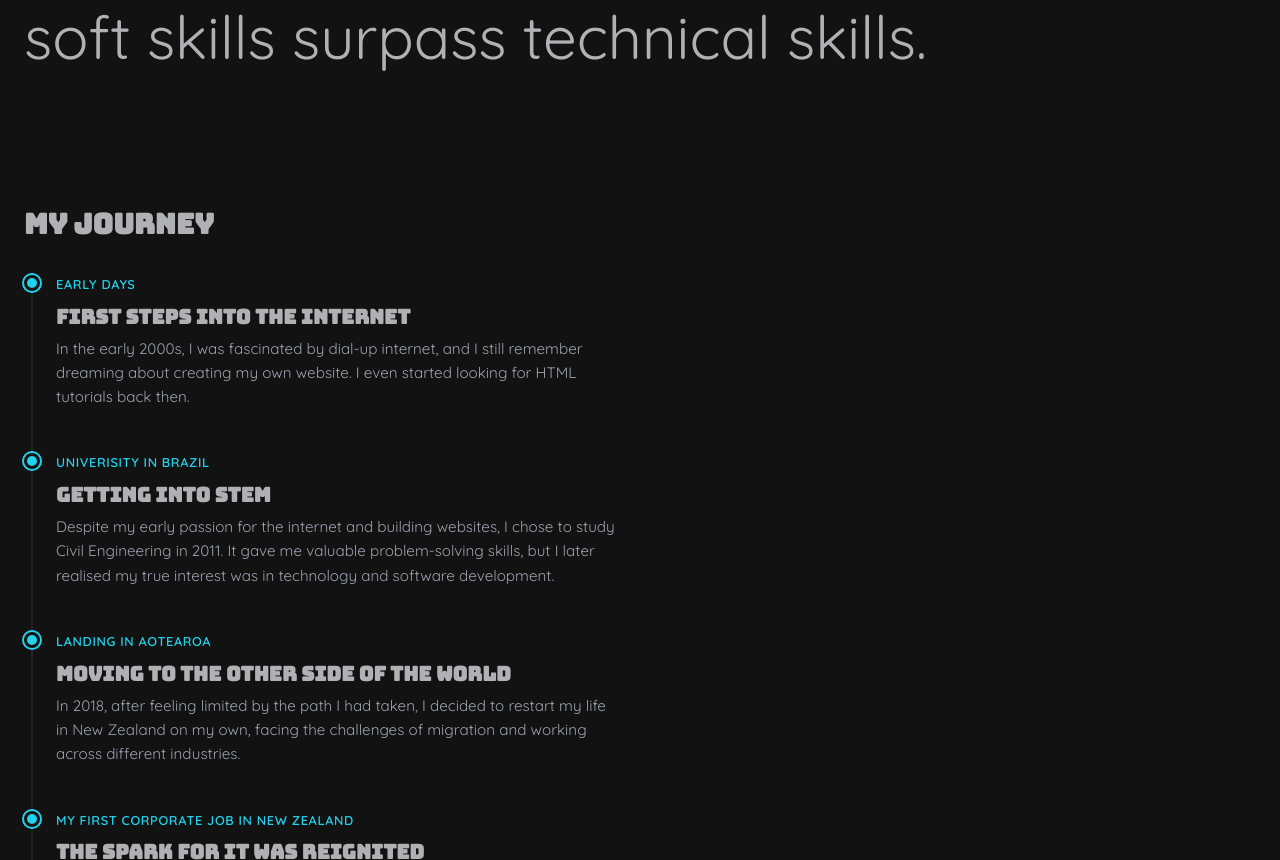
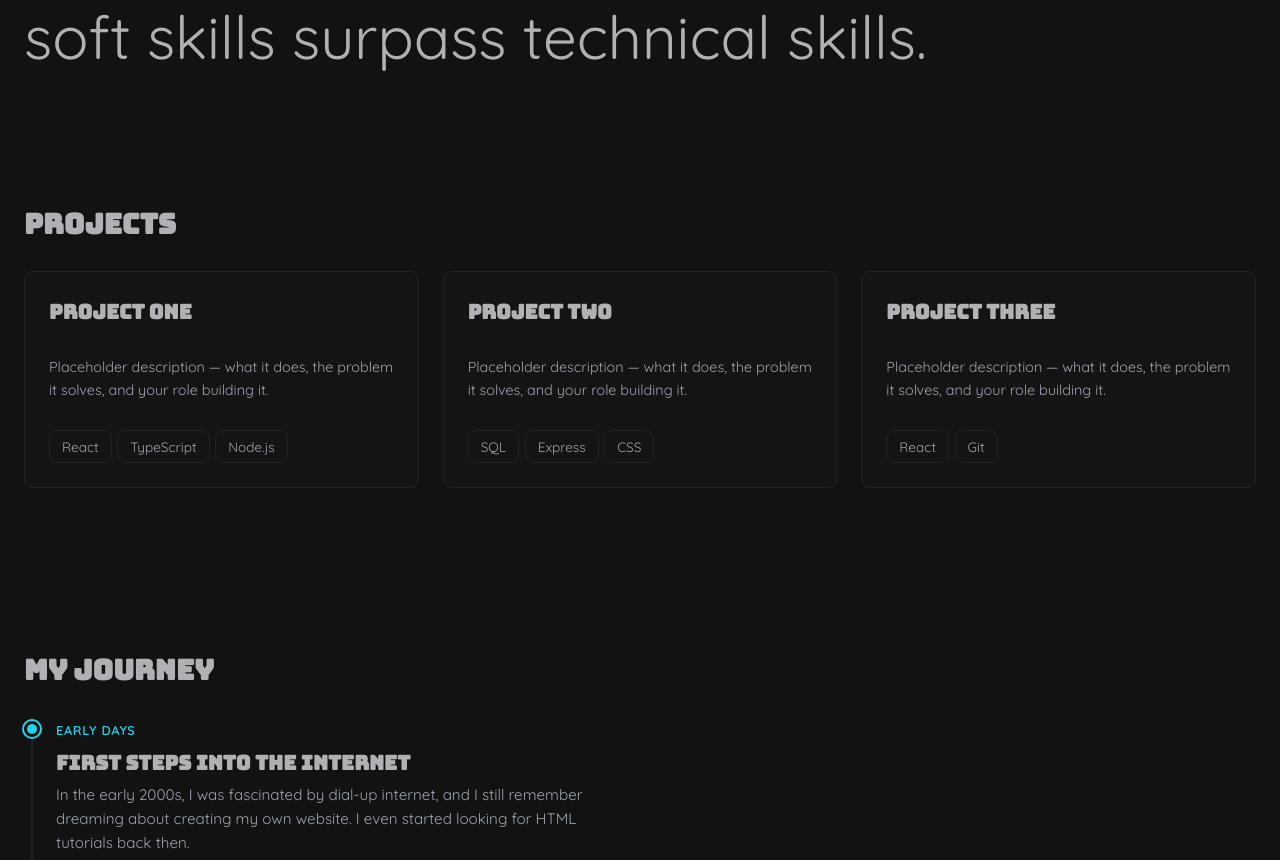
Before and after one commit to ale2502/portfolio-website, a React (Vite) app: page / in a window 1280 px wide. Shown: the part 1940-2800 px from the top of the page. Built offline with nearby package versions, Linux system fonts and the light colour scheme.

Commit message:
Add projects to home page

```diff
--- /dev/null
+++ b/src/components/Projects.tsx
@@ -0,0 +1,82 @@
+import { useRef } from 'react';
+import { motion } from 'framer-motion';
+import { useGSAP } from '@gsap/react';
+import gsap from 'gsap';
+
+const projects = [
+  {
+    title: 'Project One',
+    desc: 'Placeholder description — what it does, the problem it solves, and your role building it.',
+    tech: ['React', 'TypeScript', 'Node.js'],
+    link: '#',
+  },
+  {
+    title: 'Project Two',
+    desc: 'Placeholder description — what it does, the problem it solves, and your role building it.',
+    tech: ['SQL', 'Express', 'CSS'],
+    link: '#',
+  },
+  {
+    title: 'Project Three',
+    desc: 'Placeholder description — what it does, the problem it solves, and your role building it.',
+    tech: ['React', 'Git'],
+    link: '#',
+  },
+];
+
+export default function Projects() {
+  const sectionRef = useRef<HTMLElement>(null);
+  const headingRef = useRef<HTMLHeadingElement>(null);
+  const itemsRef = useRef<HTMLDivElement>(null);
+
+  useGSAP(
+    () => {
+      const tl = gsap.timeline({
+        scrollTrigger: {
+          trigger: sectionRef.current,
+          start: 'top bottom',
+          end: 'bottom top',
+          scrub: 1,
+        },
+      });
+
+      tl.to(headingRef.current, { y: -60, ease: 'none' }, 0).to(
+        itemsRef.current,
+        { y: 50, ease: 'none' },
+        0,
+      );
+    },
+    { scope: sectionRef },
+  );
+
+  return (
+    <section ref={sectionRef} className="projects-section">
+      <div className="container">
+        <h2 ref={headingRef}>Projects</h2>
+        <div ref={itemsRef} className="grid md:grid-cols-3 gap-6 mt-8">
+          {projects.map((project, i) => (
+            <motion.a
+              key={project.title}
+              href={project.link}
+              className="project-card"
+              initial={{ opacity: 0, y: 20 }}
+              whileInView={{ opacity: 1, y: 0 }}
+              viewport={{ amount: 0.4 }}
+              transition={{ duration: 1, delay: i * 0.1, ease: 'easeOut' }}
+            >
+              <h3>{project.title}</h3>
+              <p>{project.desc}</p>
+              <div className="project-tags">
+                {project.tech.map((t) => (
+                  <span key={t} className="skill-tag">
+                    {t}
+                  </span>
+                ))}
+              </div>
+            </motion.a>
+          ))}
+        </div>
+      </div>
+    </section>
+  );
+}
--- a/src/index.css
+++ b/src/index.css
@@ -276,6 +276,39 @@ main {
   font-size: 0.95rem;
 }
 
+/* Projects */
+.projects-section {
+  padding-bottom: 6rem;
+}
+
+.project-card {
+  display: block;
+  border: 1px solid var(--border);
+  background: var(--surface);
+  border-radius: var(--radius);
+  padding: 1.5rem;
+  text-decoration: none;
+  color: var(--text);
+  transition: border-color 0.2s ease;
+}
+
+.project-card:hover {
+  border-color: var(--accent);
+}
+
+.project-card p {
+  color: var(--text-muted);
+  font-size: 0.95rem;
+  margin-top: 0.5rem;
+}
+
+.project-tags {
+  display: flex;
+  flex-wrap: wrap;
+  gap: 0.4rem;
+  margin-top: 1rem;
+}
+
 /* About */
 .skills-grid {
   display: flex;
--- a/src/pages/Home.tsx
+++ b/src/pages/Home.tsx
@@ -5,6 +5,7 @@ import gsap from 'gsap';
 import LiteYouTubeEmbed from 'react-lite-youtube-embed';
 import 'react-lite-youtube-embed/dist/LiteYouTubeEmbed.css';
 import Timeline from '../components/Timeline';
+import Projects from '../components/Projects';
 
 const skills = ['TypeScript', 'React', 'Node.js', 'SQL', 'Git', 'CSS'];
 
@@ -174,6 +175,9 @@ export default function Home() {
         </div>
       </section>
 
+      {/* Projects */}
+      <Projects />
+
       {/* Timeline */}
       <Timeline />
 
```
